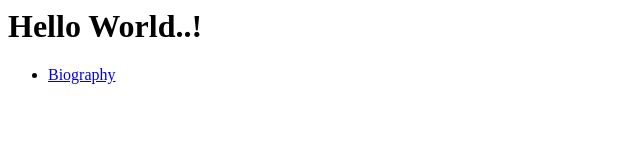
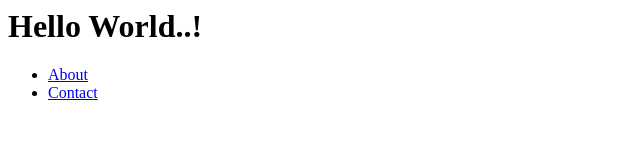
Before and after one commit to woojoo1210/practice, a plain HTML site: page index.html in a window 1280 px wide. Shown: the whole page, without its empty margins (0-640 px from the left). Drawn offline with Linux system fonts and the light colour scheme.

Commit message:
Change biography link and contact link
About is shorter, so easier to process

We need to provide contact info

```diff
--- a/index.html
+++ b/index.html
@@ -6,7 +6,8 @@
 <body>
 	<h1>Hello World..!</h1>
 	<ul>
-		<li><a href="bio.html">Biography</a></li>
+		<li><a href="about.html">About</a></li>
+		<li><a href="contact.html">Contact</a></li>
 	</ul>
 </body>
 </html>
```
